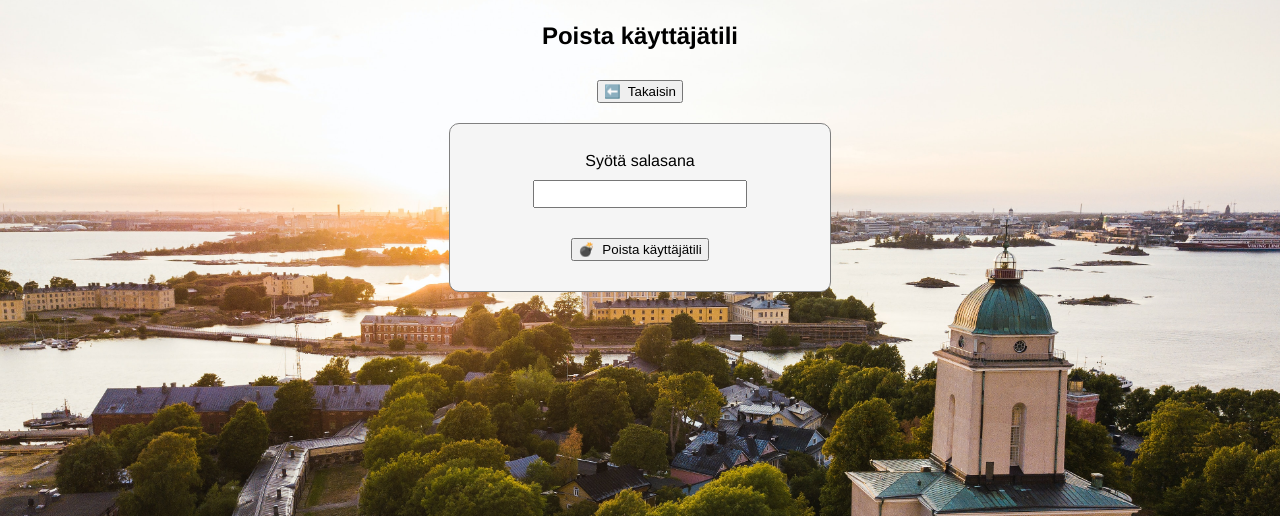
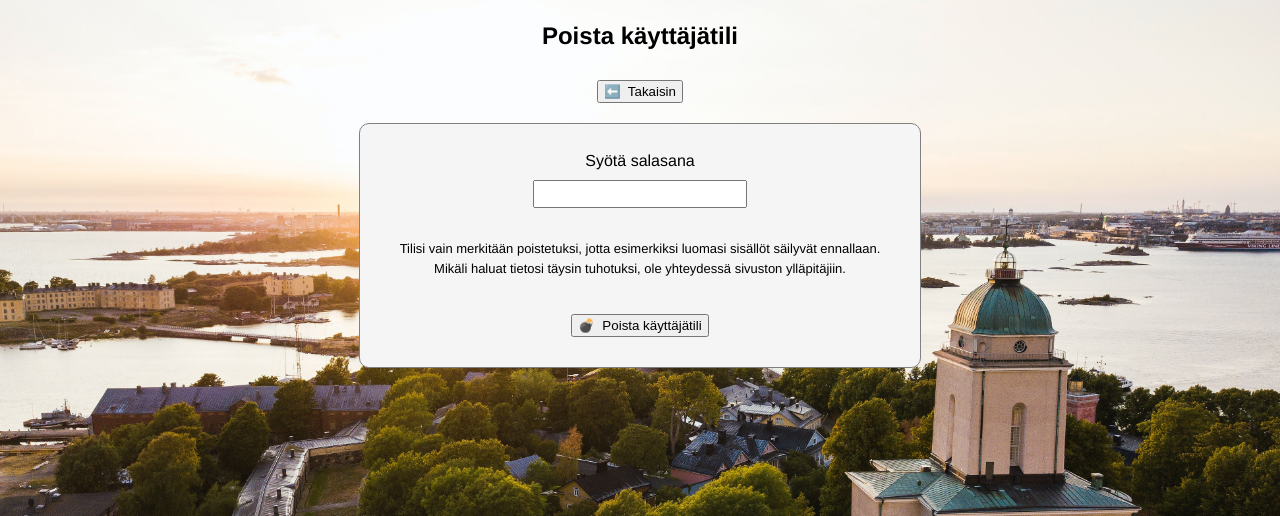
Before and after one commit to samushka13/web-app-project, a Flask app: page /delete_account in a window 1280 px wide. Shown: the part 138-654 px from the top of the page. Run offline with Flask 3, Linux system fonts and the light colour scheme; the visitor is signed in with stand-in values (Sample User, id 1).

Commit message:
Added an info text to 'delete account'.

```diff
--- a/templates/delete_account.html
+++ b/templates/delete_account.html
@@ -17,6 +17,14 @@
         <br>
         <input class="input text" type="password" id="password" name="password" minlength="6" maxlength="50" value="{{ password }}">
         <br>
+        <br>
+        <div class="caption">
+            Tilisi vain merkitään poistetuksi, jotta esimerkiksi luomasi sisällöt säilyvät ennallaan.
+        </div>
+        <div class="caption">
+            Mikäli haluat tietosi täysin tuhotuksi, ole yhteydessä sivuston ylläpitäjiin.
+        </div>
+        <br>
         <div class="spacer vertical"></div>
         <input class="input" type="submit" value="&#128163;  Poista käyttäjätili">
         <input type="hidden" name="csrf_token" value="{{ session.csrf_token }}">
```
